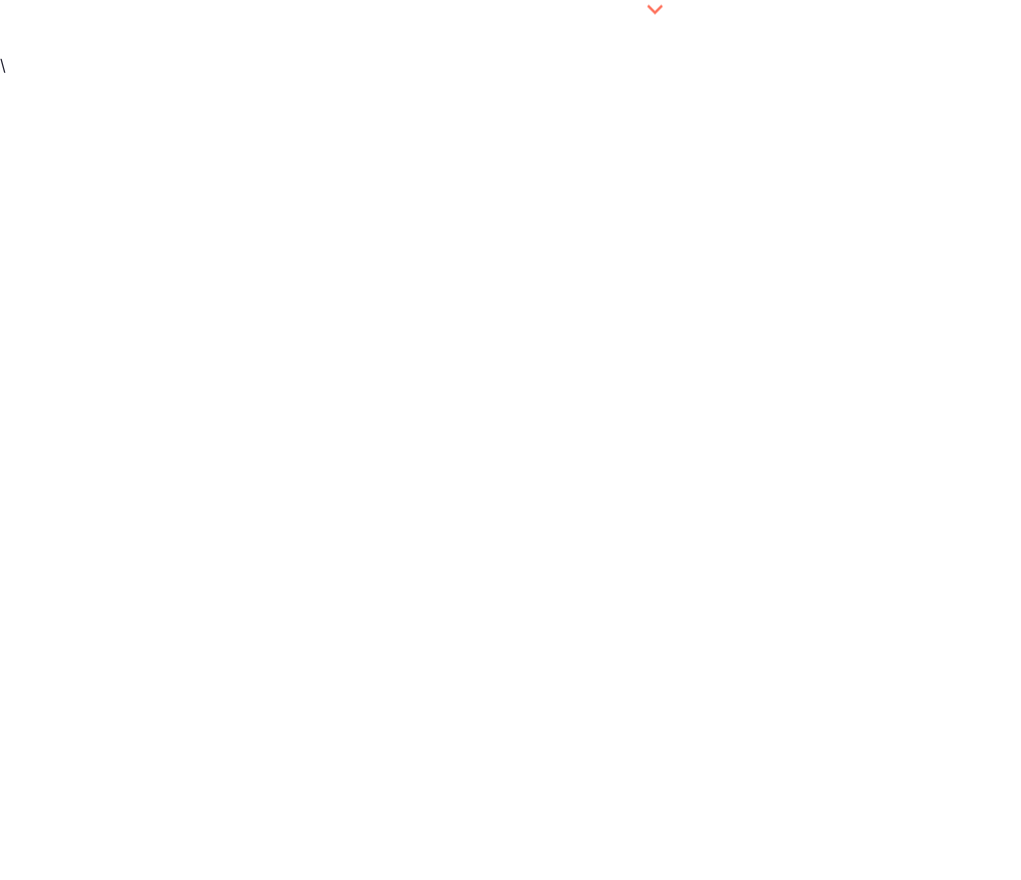
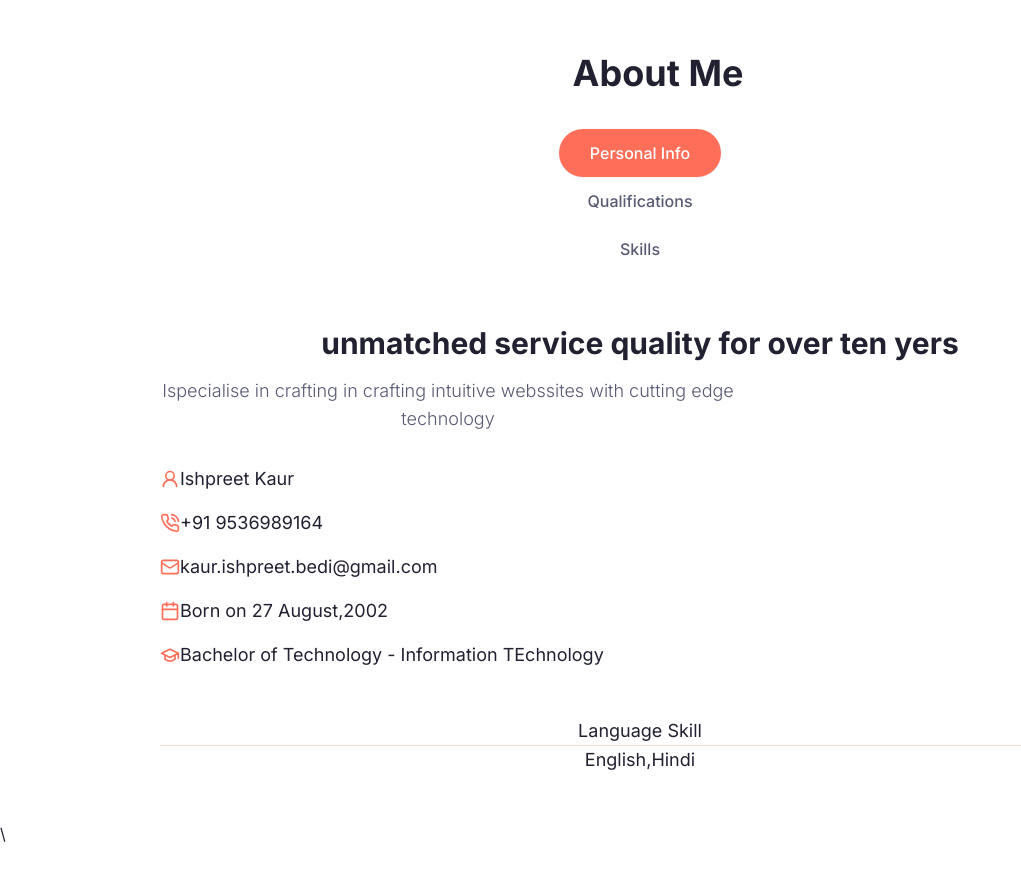
Before and after one commit to Ishpreet-Kaur-Bedi/Portfolio, a Next.js app: page / in a window 1280 px wide. Shown: the part 720-1600 px from the top of the page, without its empty margins (0-1021 px from the left). Built offline with nearby package versions, Linux system fonts and the light colour scheme.

Commit message:
About section added

```diff
--- a/app/globals.css
+++ b/app/globals.css
@@ -66,10 +66,23 @@
   @apply text-6xl xl:text-[72px]
   xl:leading-[80px] tracking-[-2px] font-bold;
 }
+.h2{
+  @aplly text-4xl font-bold
+}
+.h3
+{
+  @apply text-3xl font-bold;
+}
+.h4{
+  @apply text-[22px] font-semibold;
+}
 
 .subtitle{
   @apply text-muted-foreground text-lg mb-8 font-light;
 }
+.section-title {
+  @apply text-4xl font-bold relative w-max flex items-center justify-between gap-x-3 before:bg-no-repeat before:bg-center before:w-[24px] before:h-[24px]
+}
 .badge{
   @apply z-10 w-[208px] bg-white shadow-2xl dark:backdrop-blur-[44px] h-[68px] p-4 rounded-[10px] flex items-center gap-x-4;
 }
--- a/app/page.jsx
+++ b/app/page.jsx
@@ -1,10 +1,12 @@
 import Hero from '@/components/Hero'
+import About from '@/components/About'
 import Image from 'next/image'
 
 export default function Home() {
   return (
     <main>
 <Hero/>
+   <About/>
 
 
 
--- a/components/About.jsx
+++ b/components/About.jsx
@@ -1,10 +1,312 @@
+import { Tabs, TabsContent, TabsList, TabsTrigger } from "@/components/ui/tabs";
+import {
+  User2,
+  MailIcon,
+  HomeIcon,
+  PhoneCall,
+  GraduationCap,
+  Calendar,
+  Briefcase,
+} from "lucide-react";
+
+const infoData = [
+  {
+    icon: <User2 size={20} />,
+    text: "Ishpreet Kaur",
+  },
+  {
+    icon: <PhoneCall size={20} />,
+    text: "+91 9536989164",
+  },
+  {
+    icon: <MailIcon size={20} />,
+    text: "kaur.ishpreet.bedi@gmail.com",
+  },
+  {
+    icon: <Calendar size={20} />,
+    text: "Born on 27 August,2002",
+  },
+  {
+    icon: <GraduationCap size={20} />,
+    text: "Bachelor of Technology - Information TEchnology",
+  },
+
+  // {
+  //     icon:<GraduationCap size={20}/>,
+  //     text:'Bachelor of Technology - Information TEchnology',
+
+  // },
+];
+
+const qualificationData = [
+  {
+    title: "education",
+    data: [
+      {
+        university: "Indian Institute of Information Technology -Gwalior",
+        qualification: "Bachelor of Technology",
+        years: "2021-2025",
+      },
+      {
+          university:"Indian Institute of Information Technology -Gwalior",
+          qualification:"Bachelor of Technology",
+          years:'2021-2025'
+
+      },
+      {
+          university:"Indian Institute of Information Technology -Gwalior",
+          qualification:"Bachelor of Technology",
+          years:'2021-2025'
+
+      },
+    ],
+  },
+
+  {
+    title: "experience",
+    data: [
+      {
+        company: "Indian Institute of Information Technology -Gwalior",
+        qualification: "Bachelor of Technology",
+        years: "2021-2025",
+      },
+      {
+        company: "Indian Institute of Information Technology -Gwalior",
+        qualification: "Bachelor of Technology",
+        years: "2021-2025",
+      },
+      {
+          company:"Indian Institute of Information Technology -Gwalior",
+          qualification:"Bachelor of Technology",
+          years:'2021-2025'
+
+      },
+      {
+          company:"Indian Institute of Information Technology -Gwalior",
+          qualification:"Bachelor of Technology",
+          years:'2021-2025'
+
+      },
+    ],
+  },
+];
+
+const skillData = [
+  {
+    title: "skills",
+    data: [
+      {
+        name: "HTML,CSS",
+      },
+      {
+        name: "Front-end Development",
+      },
+      {
+        name: "HTML,CSS",
+      },
+    ],
+  },
+  {
+    title: "tools",
+    data: [
+      {
+        imgPath: "/about/vscode.svg",
+      },
+      {
+        imgPath: "/about/figma.svg",
+      },
+      {
+        imgPath: "/about/notion.svg",
+      },
+    ],
+  },
+];
 
 const About = () => {
+  const getData = (arr, title) => {
+    return arr.find((item) => item.title === title);
+  };
+
   return (
+    <section className="xl:h-[860px] pb-12 xl:py-24 ">
+      <div className="container mx-auto">
+        <h2 className="section-title mb-8 xl:mb-16 text-center mx-auto">
+          About Me
+        </h2>
+        <div className="flex flex-col xl:flex-row ">
+          {/* Image */}
+          <div className="hidden xl:flex flex-1 relative">{/* shakal */}</div>
+          <div className="flex-1">
+
+            <Tabs defaultValue="personal">
+              <TabsList className="w-full grid xl:grid-cols-3 xl:max-w-[520px] xl:border dark:border-none">
+                <TabsTrigger className ='w-[162px] xl:w-auto' value= 'personal'>Personal Info</TabsTrigger>
+                <TabsTrigger className='w-[162px] xl:w-auto'value='qualification'>Qualifications</TabsTrigger>
+                <TabsTrigger className   ='w-[162px] xl:w-auto'value='skills'>Skills</TabsTrigger>
+              </TabsList>
+
+              <div className="text-lg mt-12 xl:mt-8 ">
+                <TabsContent value="personal">
+<div className="text-center xl:text-left ">
+  <h3 className="h3 mb-4 ">
+    unmatched service quality for over ten yers
+  </h3>
+  <p className="subtitle max-w-xl max-auto xl:mx-0">Ispecialise in crafting in crafting intuitive webssites with cutting edge technology</p>
+
+  <div className="grid xl:grid-cols-2 gap-4 mb-12">
+    {infoData.map((item,index)=>{
+      return<div className="flex items-center gap-x-4mx-auto xl:mx-0" key={index}>
+        <div className="text-primary">{item.icon}</div>
+        <div>{item.text}</div>
+        </div>
+    })}
+  </div>
+  {/* languages */}
+  <div>
+    <div>Language Skill</div>
+    <div className="border-b border-border"></div>
+    <div>English,Hindi</div>
+  </div>
+</div>
+                </TabsContent>
+                <TabsContent value="qualification">
+               <div>
+                <h3 className="h3 mb-8 text-center xl:text-left ">
+                  My Awesome Journey
+                </h3>
+{/* experience and education */}
+<div className="grid md:grid-cols-2 gap-y-2">
+  {/* experience */}
+
+  <div className="flex flex-col gap-y-6 f">
+
+
+    <div className="flex gap-x-4 items-center text-[22px] text-primary ">
+      <Briefcase/>
+      <h4 className="capitalize font-medium">
+        {getData(qualificationData,'experience').title}
+      </h4>
+    </div>
+    {/* list */}
+<div className="flex flex-col gap-y-8">
+  {getData(qualificationData,'experience').data.map((item,index)=>{
+const {company,role,years} = item;
+
+    return(
+      <div className="flex gap-x-8 group " key={index}>
+
+        <div className="h-[84px] w-[1px] bg-border relative ml-2">
+          <div className="w-[11px] h-[11px] rounded-full bg-primary absolute -left-[5px] group-hover:translate-y-[84px] translate-all duration-500"></div>
+        </div>
+        <div>
+
+        <div className="font-semibold text-xl leading-none mb-2">
+{company} </div>
+<div className="text-lg leading-none text-muted-foreground mb-4">{role}</div>
+<div className="text-base font-medium">{years}
+</div>
+        </div>
+        </div>
+
+    )
+  })}
+</div>
+
+  </div>
+
+{/* education */}
+
+  <div>
+  <div className="flex flex-col gap-y-6" >
+
+
+<div className="flex gap-x-4 items-center text-[22px] text-primary ">
+  <GraduationCap size={28}/>
+  <h4 className="capitalize font-medium">
+    {getData(qualificationData,'education').title}
+  </h4>
+</div>
+{/* list */}
+<div className="flex flex-col gap-y-8">
+{getData(qualificationData,'education').data.map((item,index)=>{
+const {university,qualification,years} = item;
+
+return(
+  <div className="flex gap-x-8 group " key={index}>
+
+    <div className="h-[84px] w-[1px] bg-border relative ml-2">
+      <div className="w-[11px] h-[11px] rounded-full bg-primary absolute -left-[5px] group-hover:translate-y-[84px] translate-all duration-500"></div>
+    </div>
     <div>
 
+    <div className="font-semibold text-xl leading-none mb-2">
+{university} </div>
+<div className="text-lg leading-none text-muted-foreground mb-4">{qualification}</div>
+<div className="text-base font-medium">{years}
+</div>
     </div>
-  )
-}
+    </div>
 
-export default About
+)
+})}
+</div>
+
+</div>
+  </div>
+</div>
+
+               </div>
+                </TabsContent>
+                <TabsContent value="skills">
+<div className="text-center xl:text-left ">
+  <h3 className="h3 mb-8">Tools i use Everyday</h3>
+  <div className="mb-16">
+    <h4 className="
+    text-xl font-semibold mb-2 ">
+      Skills
+    </h4>
+    <div className="border-b border-border mb-4"></div>
+    {/* skill list */}
+    <div>
+      {getData(skillData,'skills').data.map((item,index)=>{
+        const {name} = item;
+        return (
+      <div className="w-2/4 text-center xl:text-left mx-auto xl:mx-0" key={index}>
+        <div className="font-medium" >
+          {name}
+        </div>
+      </div>
+        )
+      })
+      }
+    </div>
+  </div>
+  {/* tools */}
+  <div>
+    <h4 className="text-xl font-semibold mb-2 xl:text-left">Tools</h4>
+    <div className="border-b border-border mb-4"></div>
+
+    <div className="flex gap-x-8 justify-center xl:justify-start " >
+      {getData(skillData,'tools').data.map((item,index)=>{
+        const {imgPath} =item;
+        return <div key={index}>
+          <Image src={imgPath} width ={48} height={48}
+          alt =''
+          priority
+            />
+        </div>
+      })}
+    </div>
+  </div>
+</div>
+                </TabsContent>
+              </div>
+            </Tabs>
+          </div>
+        </div>
+      </div>
+    </section>
+  );
+};
+
+export default About;
--- a/components/ui/tabs.jsx
+++ b/components/ui/tabs.jsx
@@ -11,7 +11,7 @@
   <TabsPrimitive.List
     ref={ref}
     className={cn(
-      "inline-flex h-10 items-center justify-center rounded-md bg-muted p-1 text-muted-foreground",
+      "inline-flex items-center justify-center xl:bg-white p-1 text-muted-foreground rounded-[30px] dark:xl:bg-secondary",
       className
     )}
     {...props} />
@@ -22,7 +22,7 @@
   <TabsPrimitive.Trigger
     ref={ref}
     className={cn(
-      "inline-flex items-center justify-center whitespace-nowrap rounded-sm px-3 py-1.5 text-sm font-medium ring-offset-background transition-all focus-visible:outline-none focus-visible:ring-2 focus-visible:ring-ring focus-visible:ring-offset-2 disabled:pointer-events-none disabled:opacity-50 data-[state=active]:bg-background data-[state=active]:text-foreground data-[state=active]:shadow-sm",
+      "inline-flex items-center justify-center whitespace-nowrap rounded-full px-3 py-1.5 text-base font-medium ring-offset-background transition-all focus-visible:outline-none focus-visible:ring-offset-2 disabled:pointer-events-none disabled:opacity-50 data-[state=active]:bg-primary data-[state=active]:text-white data-[state=active]:shadow-sm h-[48px]",
       className
     )}
     {...props} />
--- a/tailwind.config.js
+++ b/tailwind.config.js
@@ -11,9 +11,13 @@
     container: {
       center: true,
       padding: "2rem",
-      screens: {
-        "2xl": "1400px",
-      },
+
+    },
+    screens: {
+      sm:'640px',
+      md:'768px',
+      lg:'1024px',
+      xl:'1400px',
     },
     extend: {
       colors: {
@@ -78,6 +82,8 @@
           hero_shape:'url(/hero/shape-1.svg)',
           hero_shape2_light:'url(/hero/shape-2-light.svg)',
           hero_shape2_dark:'url(/hero/shape-2-dark.svg)',
+          dots_light:'url(/dots-light.svg)',
+          dots_dark:'url(/dots-dark.svg)'
         },
       },
     },
```
